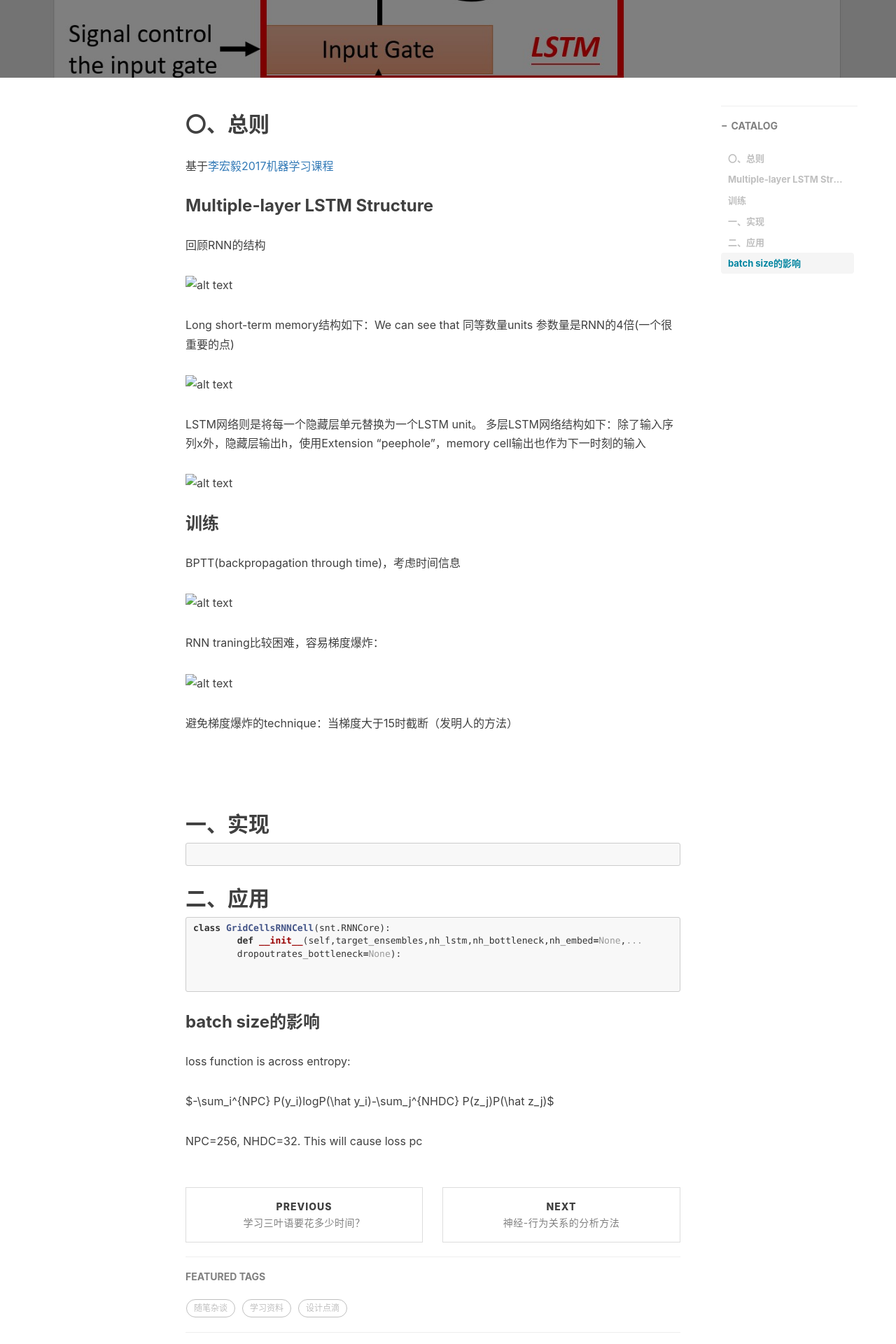
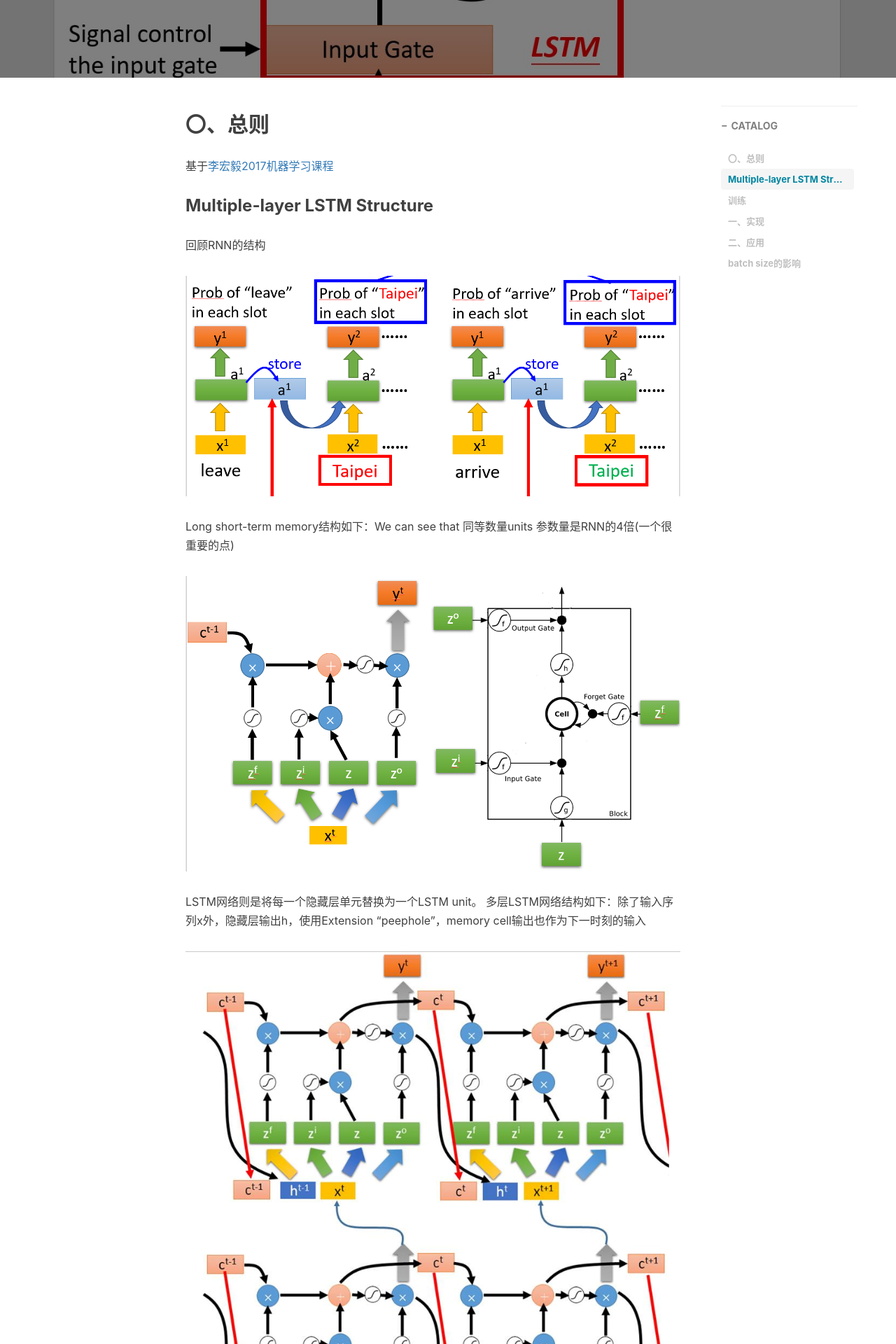
Before and after one commit to LIU-Alessia/LIU-Alessia.github.io, a Jekyll site: the page built from _posts/2026-01-22-LSTM学习.md, in a window 1280 px wide. Shown: the part 346-2266 px from the top of the page at 70% size. Built offline with Jekyll 4.4.1, drawn with Linux system fonts in a browser that asks for light colours; nearby versions of some CDN libraries; comment, search, counter and statistics services are not loaded.

Commit message:
img test

```diff
--- a/_posts/2026-01-22-LSTM学习.md
+++ b/_posts/2026-01-22-LSTM学习.md
@@ -16,25 +16,25 @@ tags:
 
 回顾RNN的结构
 
-![alt text]({{ '/LSTM_img/RNN.png' | relative_url }})
+![alt text](/img-post/LSTM_img/RNN.png)
 
 Long short-term memory结构如下：We can see that 同等数量units 参数量是RNN的4倍(一个很重要的点)
 
-![alt text](/LSTM_img/LSTM.png)
+![alt text](/img-post/LSTM_img/LSTM.png)
 
 LSTM网络则是将每一个隐藏层单元替换为一个LSTM unit。
 多层LSTM网络结构如下：除了输入序列x外，隐藏层输出h，使用Extension “peephole”，memory cell输出也作为下一时刻的输入
 
-![alt text]({{site.baseurl}}LSTM_img/multiLayerLSTM.png)
+![alt text]({{site.baseurl}}/img-post/LSTM_img/multiLayerLSTM.png)
 
 ### 训练
 BPTT(backpropagation through time)，考虑时间信息
 
-![alt text](LSTM_img/BPTT.png)
+![alt text](/img-post/LSTM_img/BPTT.png)
 
 RNN traning比较困难，容易梯度爆炸：
 
-![alt text](LSTM_img/gradient_explosion.png)
+![alt text](/img-post/LSTM_img/gradient_explosion.png)
 
 避免梯度爆炸的technique：当梯度大于15时截断（发明人的方法）
 
```
Also changed, not shown: img-post/LSTM_img/BPTT.png (renamed from _posts/LSTM_img/BPTT.png), img-post/LSTM_img/LSTM.png (renamed from _posts/LSTM_img/LSTM.png), img-post/LSTM_img/RNN.png (renamed from _posts/LSTM_img/RNN.png), img-post/LSTM_img/gradient_explosion.png (renamed from _posts/LSTM_img/gradient_explosion.png), img-post/LSTM_img/multiLayerLSTM.png (renamed from _posts/LSTM_img/multiLayerLSTM.png).
